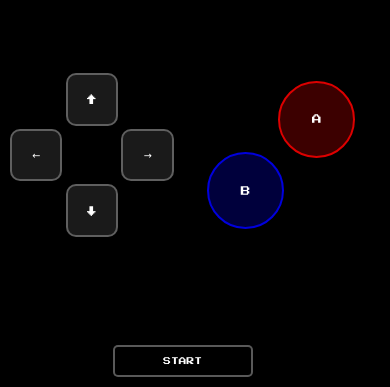
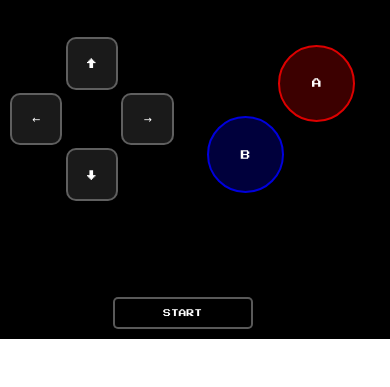
Before and after one commit to Channndo/Car-Planet, a plain HTML site: page index.html in a window 390 px wide. Shown: the part 457-844 px from the top of the page. Drawn offline with Linux system fonts and the light colour scheme.

Commit message:
Reserve bottom slack below pinned shell on mobile Safari.
Sizing #game-wrapper to the full visual viewport sat purple controls flush
against the translucent toolbar. Subtract layout-aware bottom inset so the
native chrome separates cleanly from the game UI.

Co-authored-by: Cursor <cursoragent@cursor.com>

```diff
--- a/index.html
+++ b/index.html
@@ -37,19 +37,27 @@
       var left = Math.max(0, Math.round(vv.offsetLeft));
       var vw = Math.round(vv.width);
       var vh = Math.round(vv.height);
+      var ih = window.innerHeight;
+      var vvSpan = vv.offsetTop + vv.height;
+      var belowVV = Math.max(0, Math.round(ih - vvSpan));
+      // Safari draws translucent bars on top of the last pixels of the visual viewport.
+      // Leave a gap so native chrome reads like a normal page (not tucked under game UI).
+      var reserveBottom = Math.min(96, Math.max(48, belowVV > 0 ? belowVV + 14 : 48));
+      var contentH = Math.max(240, vh - reserveBottom);
       w.style.position = 'fixed';
       w.style.left = left + 'px';
       w.style.top = top + 'px';
       w.style.width = vw + 'px';
-      w.style.height = vh + 'px';
+      w.style.height = contentH + 'px';
       w.style.maxWidth = 'none';
       w.style.margin = '0';
       w.style.boxSizing = 'border-box';
       w.style.zIndex = '1';
-      document.documentElement.style.setProperty('--vv-h', vh + 'px');
+      document.documentElement.style.setProperty('--vv-h', contentH + 'px');
     } else {
       w.classList.add(PIN_CLASS);
-      var h = window.innerHeight;
+      var slack = 48;
+      var h = Math.max(240, window.innerHeight - slack);
       w.style.position = 'fixed';
       w.style.left = '0';
       w.style.top = '0';
@@ -84,7 +92,7 @@
 })();
 </script>
 <title>Car Planet</title>
-<link rel="stylesheet" href="styles.css?v=safari-viewport-3">
+<link rel="stylesheet" href="styles.css?v=safari-viewport-4">
 </head>
 <body>
 <div id="game-wrapper">
```
